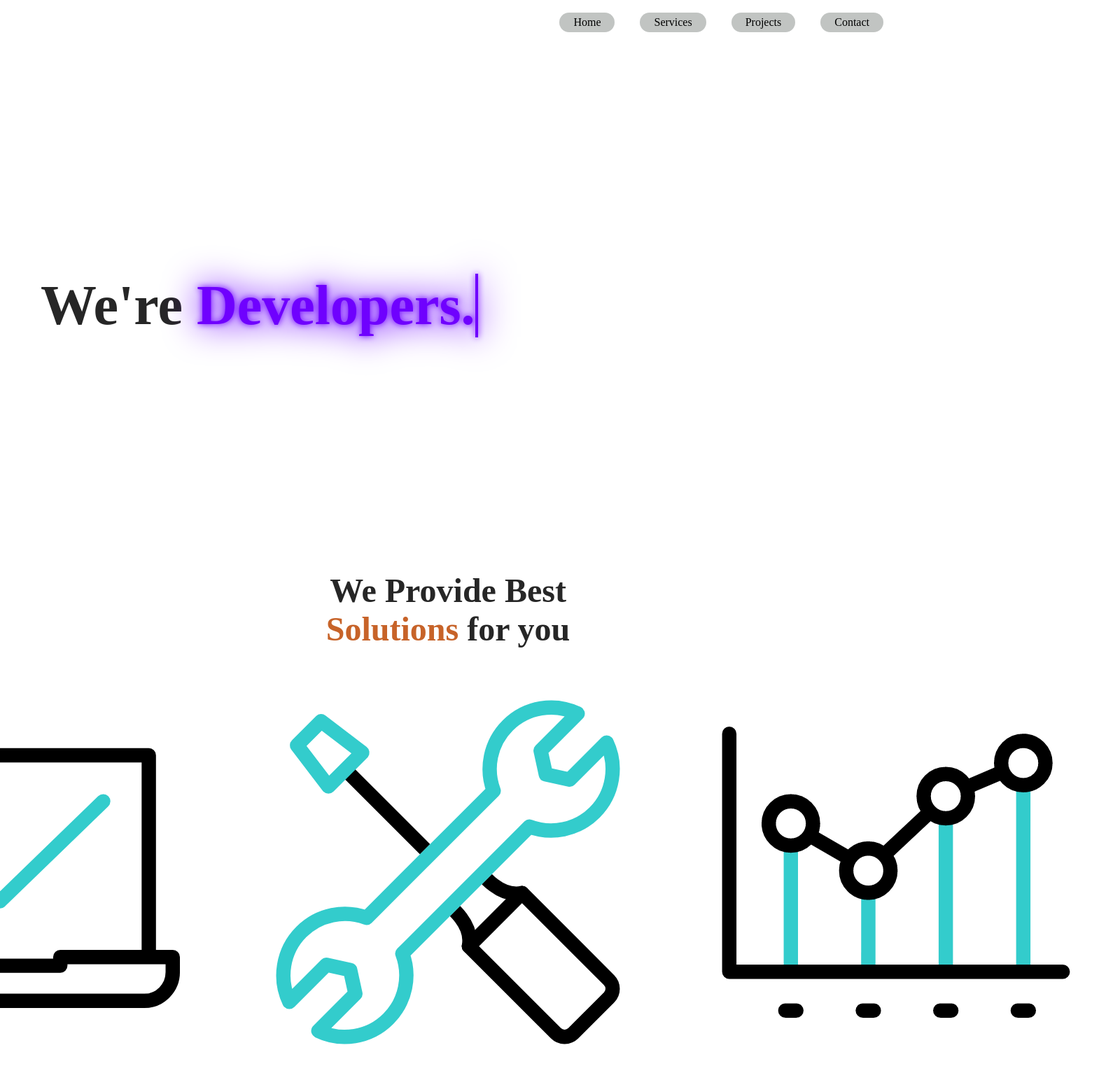
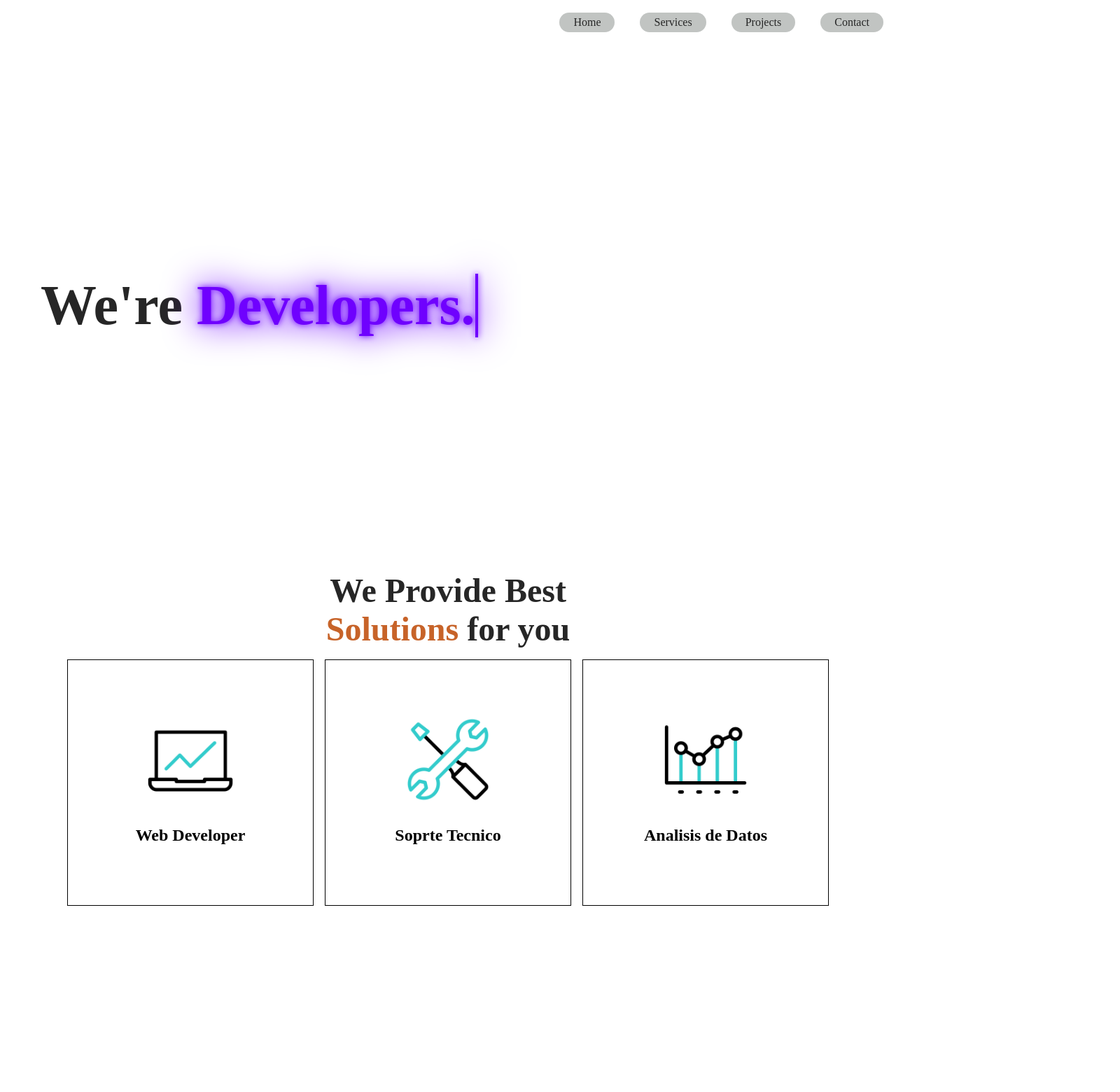
Before and after one commit to leonelborgesdev/landingBuhoSoft, a React (Create React App) app: page / in a window 1280 px wide. Shown: the top 1560 px of the page at 70% size, 1600 px wide, since content can reach past the window. After the commit the page ends 1302 px from the top, so only its background shows below. Built offline with nearby package versions, Linux system fonts and the light colour scheme.

Commit message:
styles nav services

```diff
--- a/package.json
+++ b/package.json
@@ -8,6 +8,7 @@
     "@testing-library/user-event": "^13.5.0",
     "react": "^18.2.0",
     "react-dom": "^18.2.0",
+    "react-router-dom": "^6.22.3",
     "react-scripts": "5.0.1",
     "web-vitals": "^2.1.4"
   },
--- a/src/components/LandingHeader/LandingHeader.jsx
+++ b/src/components/LandingHeader/LandingHeader.jsx
@@ -3,7 +3,7 @@ import "./LandingHeader.css";
 
 export const LandingHeader = () => {
   return (
-    <div className="LandingHeader">
+    <div className="LandingHeader" id="#Home">
       <div className="text_landing">
         <h2>
           {"We're "}
--- a/src/components/Nav/Nav.css
+++ b/src/components/Nav/Nav.css
@@ -4,10 +4,12 @@
     justify-content: end;
     gap: 1rem;
 }
-.Navigation span{
+.Navigation a{
     cursor: pointer;
+    color: #262626;
     background-color: #c1c4c2;
     border-radius: 20px;
     padding: 5px 20px;
     margin: 10px;
+    text-decoration: none;
 }
--- a/src/components/Nav/Nav.jsx
+++ b/src/components/Nav/Nav.jsx
@@ -4,10 +4,10 @@ import "./Nav.css";
 export const Nav = () => {
   return (
     <div className="Navigation">
-      <span>Home</span>
-      <span>Services</span>
-      <span>Projects</span>
-      <span>Contact</span>
+      <a href="#Home">Home</a>
+      <a href="#Services">Services</a>
+      <a href="#Projects">Projects</a>
+      <a href="#Contact">Contact</a>
     </div>
   );
 };
--- a/src/components/OurServices/OurServices.css
+++ b/src/components/OurServices/OurServices.css
@@ -3,6 +3,7 @@
     justify-content: center;
     flex-direction: column;
     align-items: center;
+    gap: 1rem;
 }
 .title_services{
     display: flex;
@@ -23,5 +24,17 @@
 }
 .services{
     display: flex;
-
+    gap: 1rem;
 }
+.card_service{
+    display: flex;
+    align-items: center;
+    justify-content: center;
+    flex-direction: column;
+    height: 350px;
+    width: 350px;
+    border: 1px solid black;
+}
+.card_service img{
+    width: 150px;
+}
--- a/src/components/OurServices/OurServices.jsx
+++ b/src/components/OurServices/OurServices.jsx
@@ -6,7 +6,7 @@ import soporte from "../../assets/soporte.gif";
 
 export const OurServices = () => {
   return (
-    <div className="container_services">
+    <div className="container_services" id="Services">
       <div className="title_services">
         <h2>We Provide Best</h2>
         <h2>
```
Also changed, not shown: 1 other file (tests, documents, lock files or other folders).
